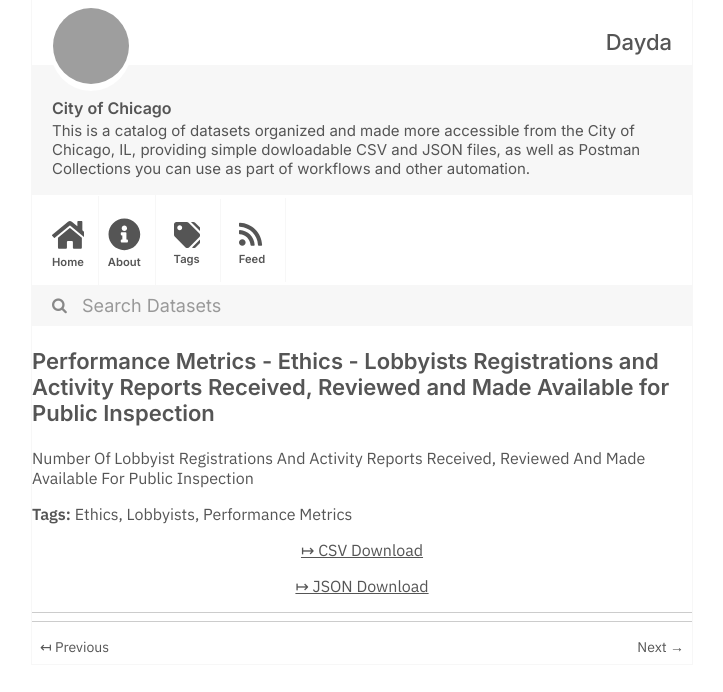
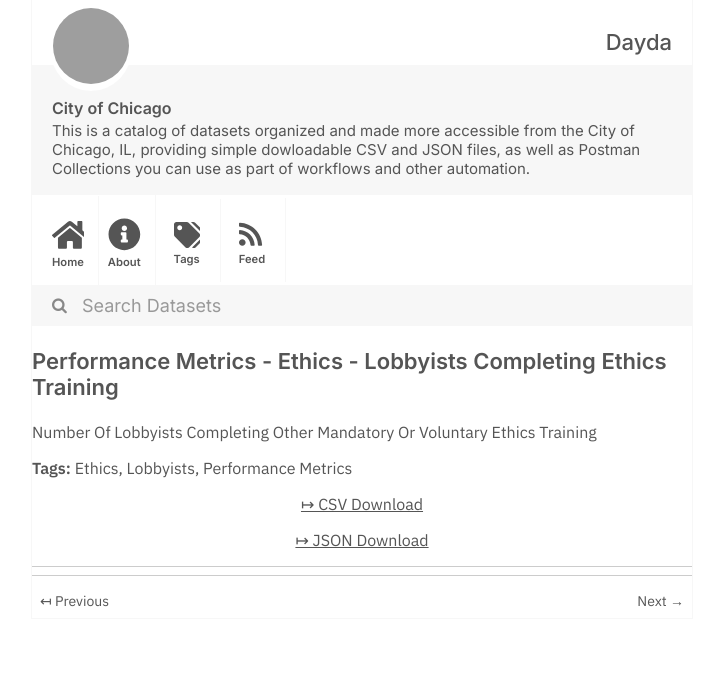
Before and after one commit to dayda-entities/city-of-chicago, a Jekyll site: the page built from _posts/2020-11-10-performance-metrics-ethics-lob.md, in a window 1280 px wide, cut to the strip 0-692 px from the top of the page. Shown: the whole strip, without its empty margins (278-1001 px from the left). Built offline with Jekyll 4.4.1, drawn with Linux system fonts in a browser that asks for light colours; grey boxes are pictures that could not be loaded.

```diff
--- a/_posts/2020-11-10-performance-metrics-ethics-lob.md
+++ b/_posts/2020-11-10-performance-metrics-ethics-lob.md
@@ -1,9 +1,7 @@
 ---
-title: >-
-  Performance Metrics - Ethics - Lobbyists Registrations and Activity Reports
-  Received, Reviewed and Made Available for Public Inspection
-created: '2020-11-10T16:55:10.625370'
-modified: '2020-11-10T16:55:10.625381'
+title: Performance Metrics - Ethics - Lobbyists Completing Ethics Training
+created: '2020-11-10T16:55:00.660905'
+modified: '2020-11-10T16:55:00.660912'
 state: active
 type: dataset
 tags:
@@ -13,10 +11,10 @@ tags:
 groups:
   - Local Government
 csv_url: >-
-  https://data.cityofchicago.org/api/views/myh9-inim/rows.csv?accessType=DOWNLOAD
+  https://data.cityofchicago.org/api/views/i9uw-idjh/rows.csv?accessType=DOWNLOAD
 json_url: >-
-  https://data.cityofchicago.org/api/views/myh9-inim/rows.json?accessType=DOWNLOAD
+  https://data.cityofchicago.org/api/views/i9uw-idjh/rows.json?accessType=DOWNLOAD
 layout: post
 
 ---
-Number Of Lobbyist Registrations And Activity Reports Received, Reviewed And Made Available For Public Inspection
+Number Of Lobbyists Completing Other Mandatory Or Voluntary Ethics Training
```
